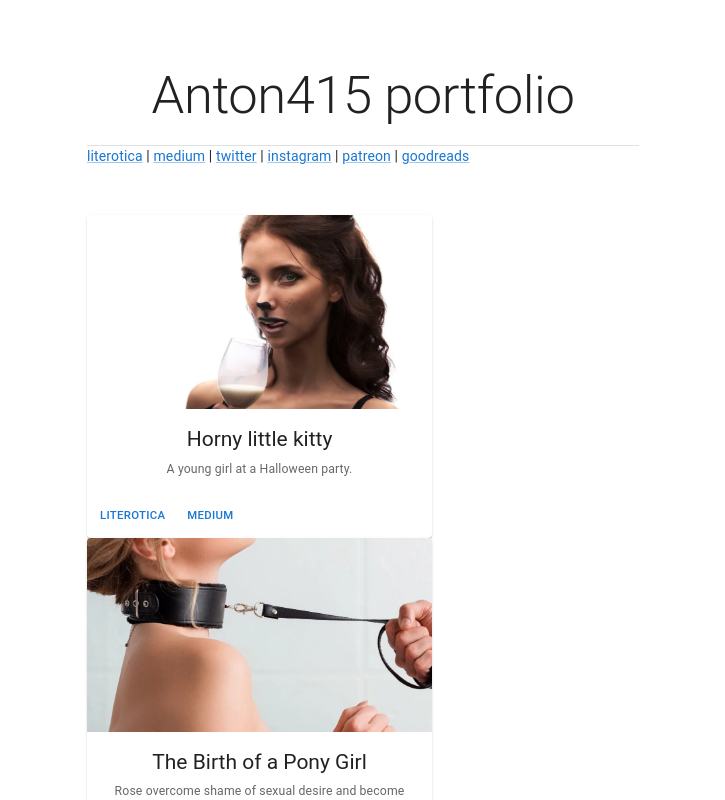
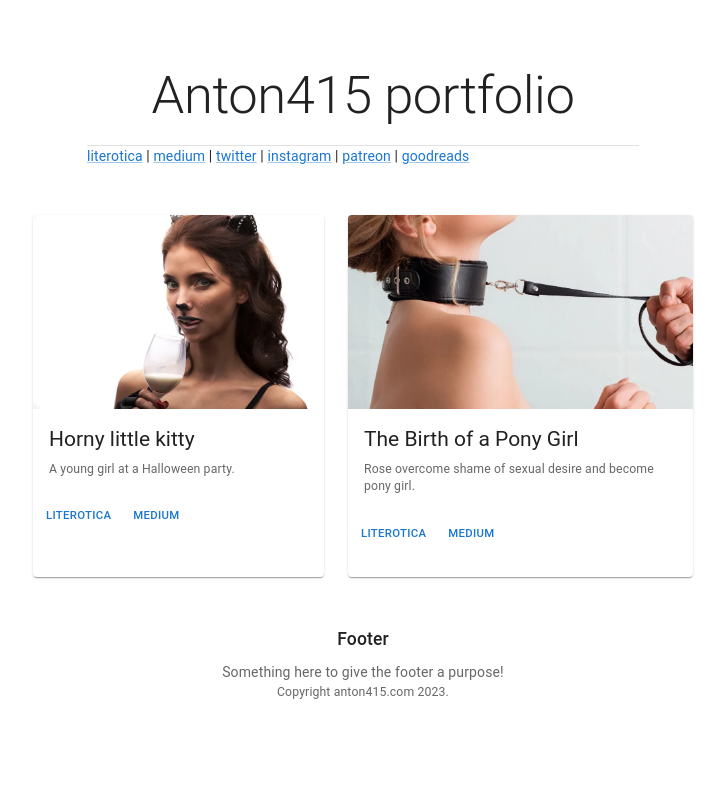
Before and after one commit to anton415/anton415.com, a React (Create React App) app: page / in a window 1280 px wide. Shown: the top 800 px of the page, without its empty margins (277-1002 px from the left). Built offline with nearby package versions, Linux system fonts and the light colour scheme.

Commit message:
Grid for stories.

```diff
--- a/src/App.js
+++ b/src/App.js
@@ -1,4 +1,5 @@
 import * as React from 'react';
+import Grid from '@mui/material/Grid';
 import Button from '@mui/material/Button';
 import Card from '@mui/material/Card';
 import CardActions from '@mui/material/CardActions';
@@ -75,17 +76,15 @@ export default function App() {
         </Box>
         {/* End main unit */}
 
-        <Container maxWidth="sm">
-          <Typography
-            component="h1"
-            variant="h2"
-            align="center"
-            color="text.primary"
-            gutterBottom
-          >
-          {stories.map((story) => {
+        <Grid justifyContent="center"
+                alignItems="center"
+                container
+                spacing={{ xs: 2, md: 3 }}
+                columns={{ xs: 4, sm: 8, md: 12 }}>
+          {stories.map((story, index) => {
             return (
-                <Card sx={{ maxWidth: 345 }}>
+              <Grid justifyContent="center" alignItems="center" item key={index}>
+                <Card sx={{ maxWidth: 345, minHeight: 362 }}>
                   <CardMedia
                     component="img"
                     height="194"
@@ -118,12 +117,10 @@ export default function App() {
                     </Button>
                   </CardActions>
                 </Card>
+              </Grid>
             );
           })}
-
-          </Typography>
-        </Container>
-
+        </Grid>
       </main>
       <Footer />
     </ThemeProvider>
```
